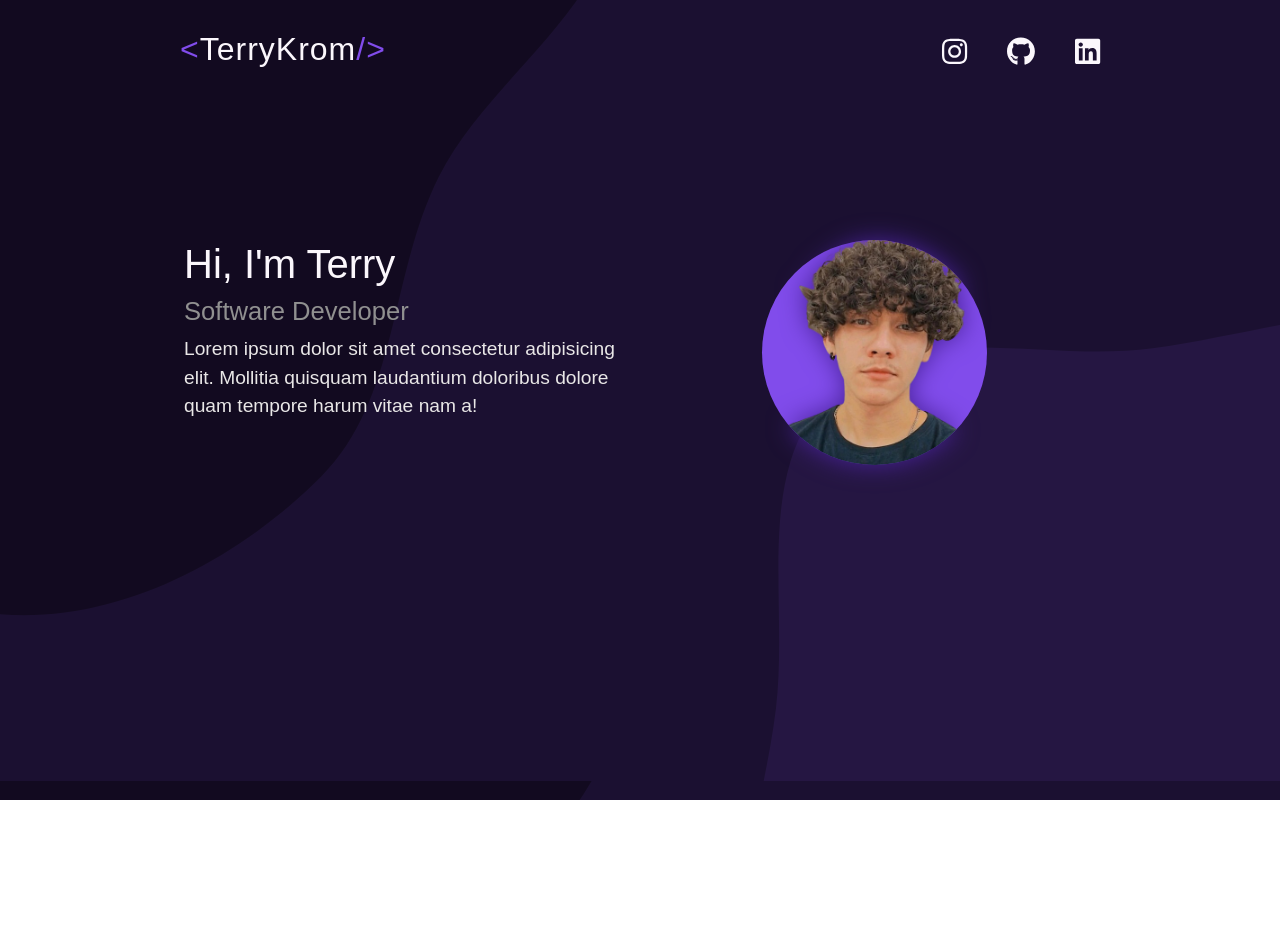
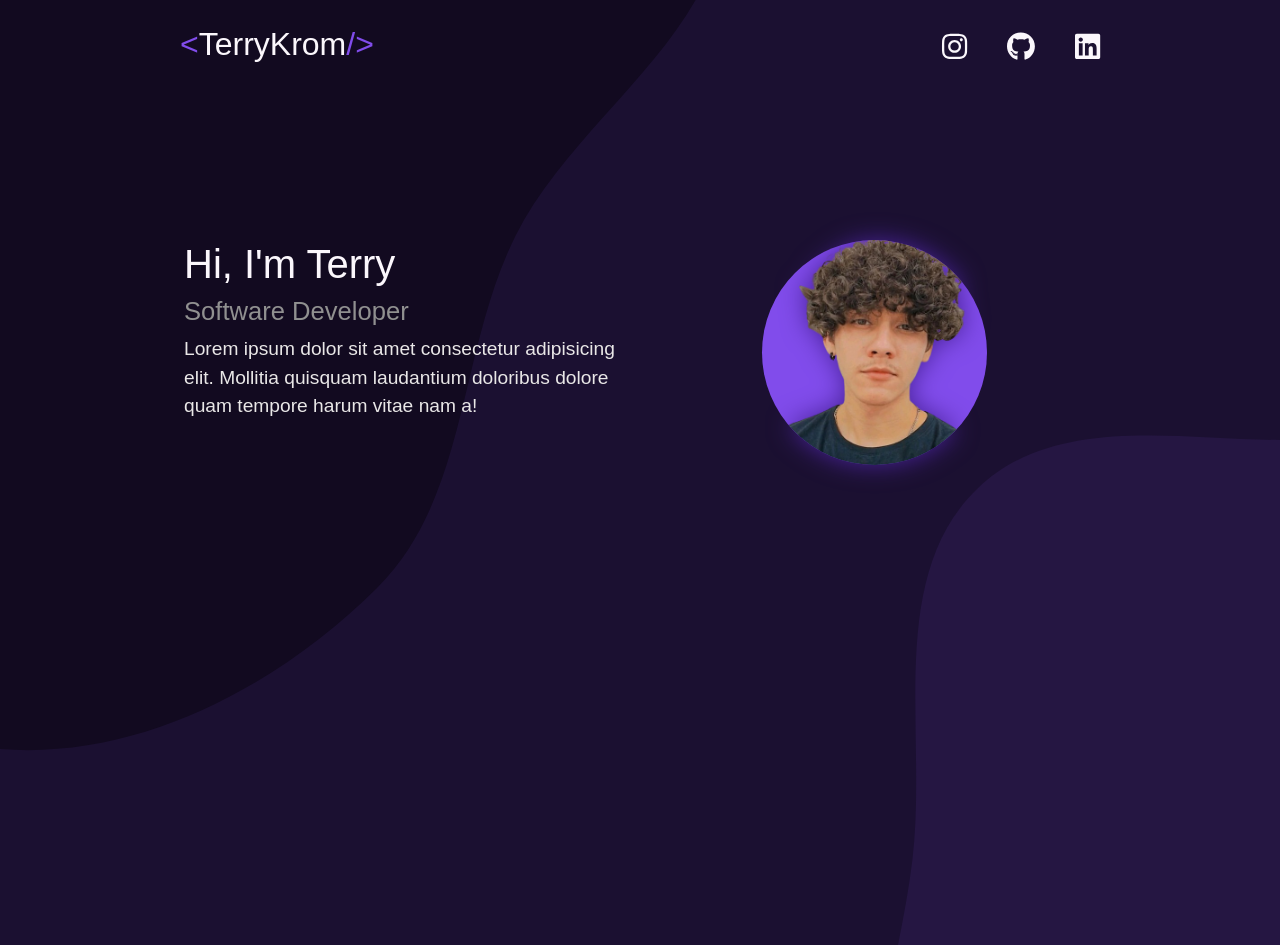
Before and after one commit to TerryKrom/Portfolio, a React (Vite) app in the folder portfolio/: page / in a window 1280 px wide. Before the commit the page ends 800 px from the top, so only its background shows below. Built offline with nearby package versions, Linux system fonts and the light colour scheme; a web font is replaced by a local one.

Commit message:
feat: scroll animation added on header bg

```diff
--- a/portfolio/src/App.jsx
+++ b/portfolio/src/App.jsx
@@ -1,6 +1,7 @@
 import './App.css'
 import Header from './components/header/header'
-import HeaderContainer from './components/containers/header-container/header-container'
+import HeaderContainer from './components/containers/headerContainer/headerContainer'
+import ProjectContainer from './components/containers/projectContainer/projectContainer';
 
 export default function App() {
   const language = navigator.language;
@@ -10,6 +11,7 @@ export default function App() {
     <>
       <Header />
       <HeaderContainer />
+      <ProjectContainer />
     </>
   )
 }
--- a/portfolio/src/components/containers/header-container/container.css
+++ b/portfolio/src/components/containers/headerContainer/headerContainer.css
@@ -13,13 +13,6 @@
     font-size: 1.2rem;
 }
 
-.container{
-    margin: 15rem auto;
-    display: flex;
-    justify-content: space-between;
-    /* border: 1px solid #fff; */
-    max-width: 60rem;
-}
 /*
 .container div{
     border: 1px solid #fff;
--- a/portfolio/src/components/containers/header-container/header-container.jsx
+++ b/portfolio/src/components/containers/headerContainer/headerContainer.jsx
@@ -1,7 +1,8 @@
 import React from 'react';
-import './container.css'
+import './headerContainer.css'
 
 const HeaderContainer = () => {
+
     return (
         <>
             <div className="container row">
--- /dev/null
+++ b/portfolio/src/components/containers/projectContainer/projectContainer.jsx
@@ -0,0 +1,14 @@
+import React from 'react';
+import './projectContainer.css';
+
+const ProjectContainer = () => {
+    return (
+        <>
+            <div className="container row">
+
+            </div>
+        </>
+    );
+}
+
+export default ProjectContainer;
--- a/portfolio/src/components/header/header.css
+++ b/portfolio/src/components/header/header.css
@@ -1,75 +1,104 @@
-header{
+header {
     width: 100%;
     display: flex;
     justify-content: space-between;
     align-items: center;
     height: 3.6rem;
-    margin-top: 1.5rem;
     position: fixed;
     top: 0;
     right: 0;
     left: 0;
     z-index: 99;
+    padding: 3rem;
 }
 
-header > div{
+header.scroll{
+    background-color: #0e081db7;
+}
+
+header>div {
     max-width: 60rem;
     margin: auto;
 }
 
 
-.logo h2{
+.logo h2 {
     color: var(--primary-font);
-    letter-spacing: 1px;
     display: flex;
-    justify-content: center;
+    justify-content: start;
     align-items: center;
 }
 
-.logo-lg, .logo-sm{
+.logo-lg,
+.logo-sm {
     margin: 0;
     padding: 0;
 }
+/*
+@keyframes escrever {
+    from {
+        width: 0
+    }
 
-@media only screen and (max-width: 520px){
-    .logo-lg{
+    to {
+        width: 100%
+    }
+}
+
+@keyframes piscar-cursor {
+
+    from,
+    to {
+        border-color: transparent
+    }
+
+    50% {
+        border-color: #eeeeee;
+    }
+} */
+
+@media only screen and (max-width: 520px) {
+    .logo-lg {
         display: none !important;
     }
-    .logo-sm{
+
+    .logo-sm {
         display: block !important;
     }
-    .inner{
+
+    .inner {
         margin: 0px 20px 0px 0px;
     }
 }
 
-.logo-lg{
+.logo-lg {
     display: block;
 }
-.logo-sm{
+
+.logo-sm {
     display: none;
 }
 
-.logo span{
+.logo span {
     color: #814CEB;
 }
 
-.logo{
+.logo {
     margin: 20px;
 }
 
-.nav-links{
+.nav-links {
     display: flex;
     justify-content: space-around;
 }
 
-.nav-links a{
+.nav-links a {
     margin: 20px;
     text-decoration: none;
     color: var(--primary-font);
     font-size: 1.8rem;
 }
 
-.nav-links a:hover{
+.nav-links a:hover {
     color: #41227e;
 }
--- a/portfolio/src/components/header/header.jsx
+++ b/portfolio/src/components/header/header.jsx
@@ -1,31 +1,48 @@
-import React from 'react';
+import React, { useState, useEffect } from 'react';
 import './header.css';
-import { FontAwesomeIcon } from '@fortawesome/react-fontawesome'
+import { FontAwesomeIcon } from '@fortawesome/react-fontawesome';
 import { faInstagram, faGithub, faLinkedin } from '@fortawesome/free-brands-svg-icons';
 
 const Header = () => {
+    const [isScrolling, setIsScrolling] = useState(false);
+
+    useEffect(() => {
+        const handleScroll = () => {
+            if (window.scrollY > 0) {
+                setIsScrolling(true);
+            } else {
+                setIsScrolling(false);
+            }
+        };
+
+        window.addEventListener('scroll', handleScroll);
+
+        // Clean up the event listener
+        return () => {
+            window.removeEventListener('scroll', handleScroll);
+        };
+    }, []);
+
     return (
-        <header>
+        <header className={`header ${isScrolling ? 'scroll' : ''}`}>
             <div className='d-flex justify-content-between align-items-center w-100 h-100 inner'>
                 <div className="logo">
                     <h2>
                         <span>&lt;</span>
-
                         <div className='logo-lg'>TerryKrom</div>
                         <div className='logo-sm'>TK</div>
-
                         <span>/</span>
                         <span>&gt;</span>
                     </h2>
                 </div>
                 <nav className="nav-links">
-                    <a href={''} target='_blank'>
+                    <a href='#' onClick={(e) => e.preventDefault()}>
                         <FontAwesomeIcon icon={faInstagram} />
                     </a>
-                    <a href={'#'} target='_blank'>
+                    <a href='#' onClick={(e) => e.preventDefault()}>
                         <FontAwesomeIcon icon={faGithub} />
                     </a>
-                    <a href={'#'} target='_blank'>
+                    <a href='#' onClick={(e) => e.preventDefault()}>
                         <FontAwesomeIcon icon={faLinkedin} />
                     </a>
                 </nav>
--- a/portfolio/src/globals.css
+++ b/portfolio/src/globals.css
@@ -8,7 +8,7 @@
   margin: 0;
   padding: 0;
   box-sizing: border-box;
-  transition: 0.05s linear;
+  transition: 0.2s linear;
   font-family: "Teachers", sans-serif;
 }
 
@@ -18,3 +18,11 @@ body{
   background-size: cover;
   background-position: top;
 }
+
+.container{
+  margin: 15rem auto;
+  display: flex;
+  justify-content: space-between;
+  /* border: 1px solid #fff; */
+  max-width: 60rem;
+}
```
Also changed, not shown: portfolio/src/components/containers/projectContainer/projectContainer.css (added).
